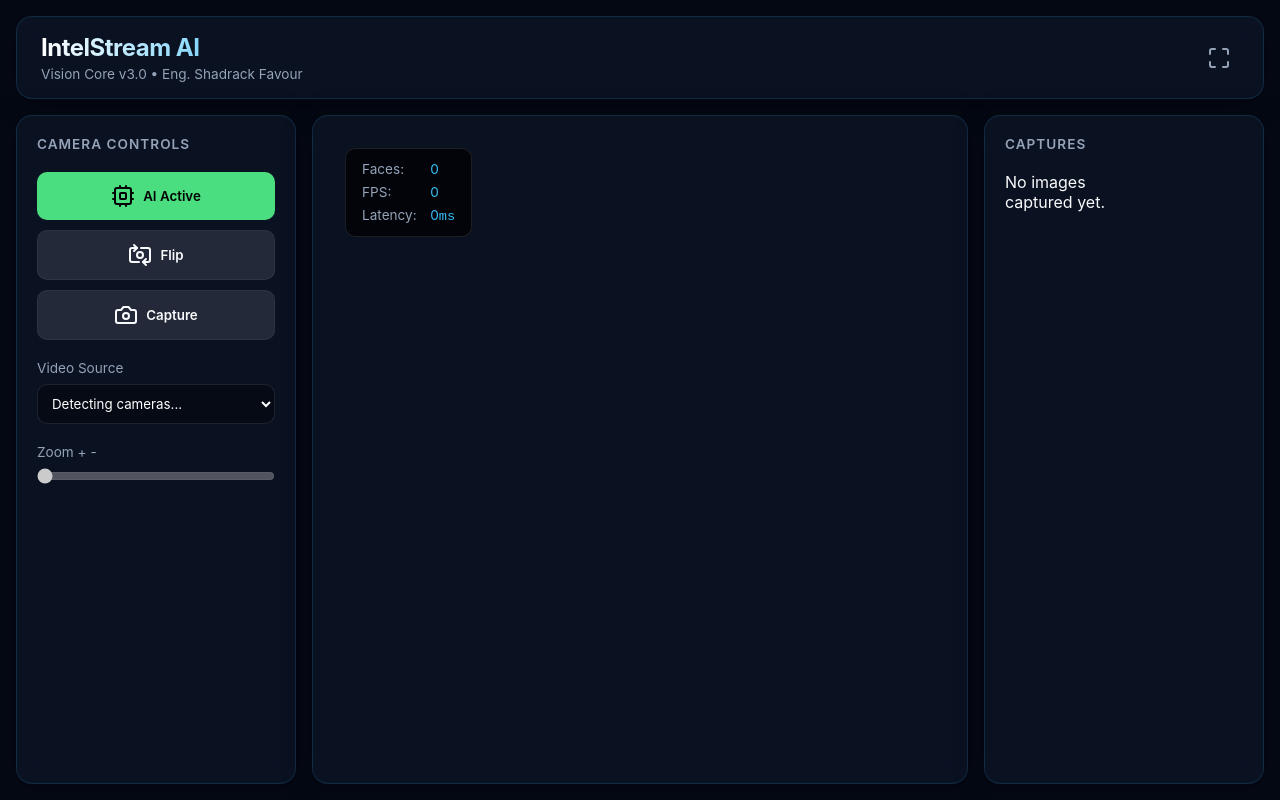
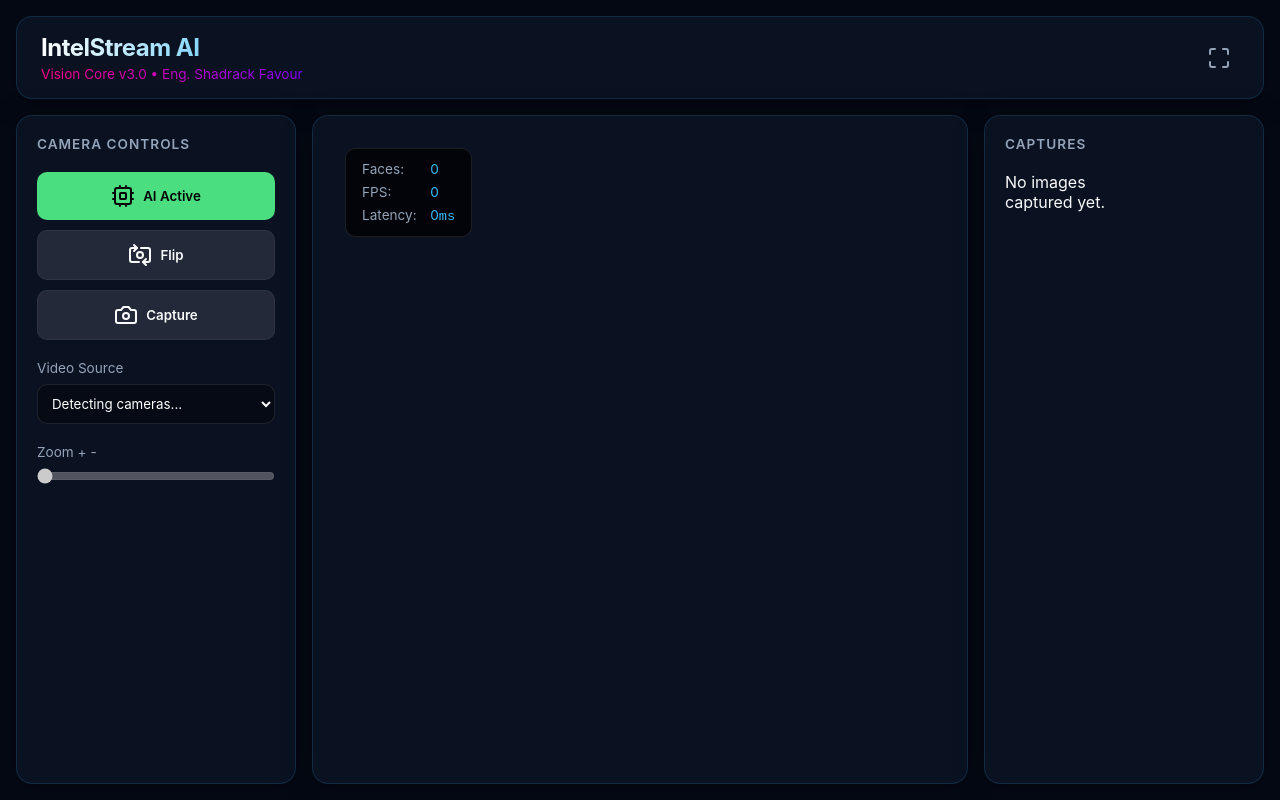
Before and after one commit to Shadrack-hue/face-detect, a website built with Vite: page index.html in a window 1280 px wide. Built offline with nearby package versions, Linux system fonts and the light colour scheme; no server answers; what @mediapipe/tasks-vision would draw is missing.

Commit message:
Update style.css

```diff
--- a/src/style.css
+++ b/src/style.css
@@ -63,6 +63,10 @@
     font-size: 0.85rem;
     color: var(--text-muted);
     margin-top: 4px;
+    background: linear-gradient(45deg, #ff007f, #7f00ff);
+    -webkit-background-clip: text;
+    background-clip: text;
+    -webkit-text-fill-color: transparent;
 }
 
 /* Main Workspace Layout */
```
